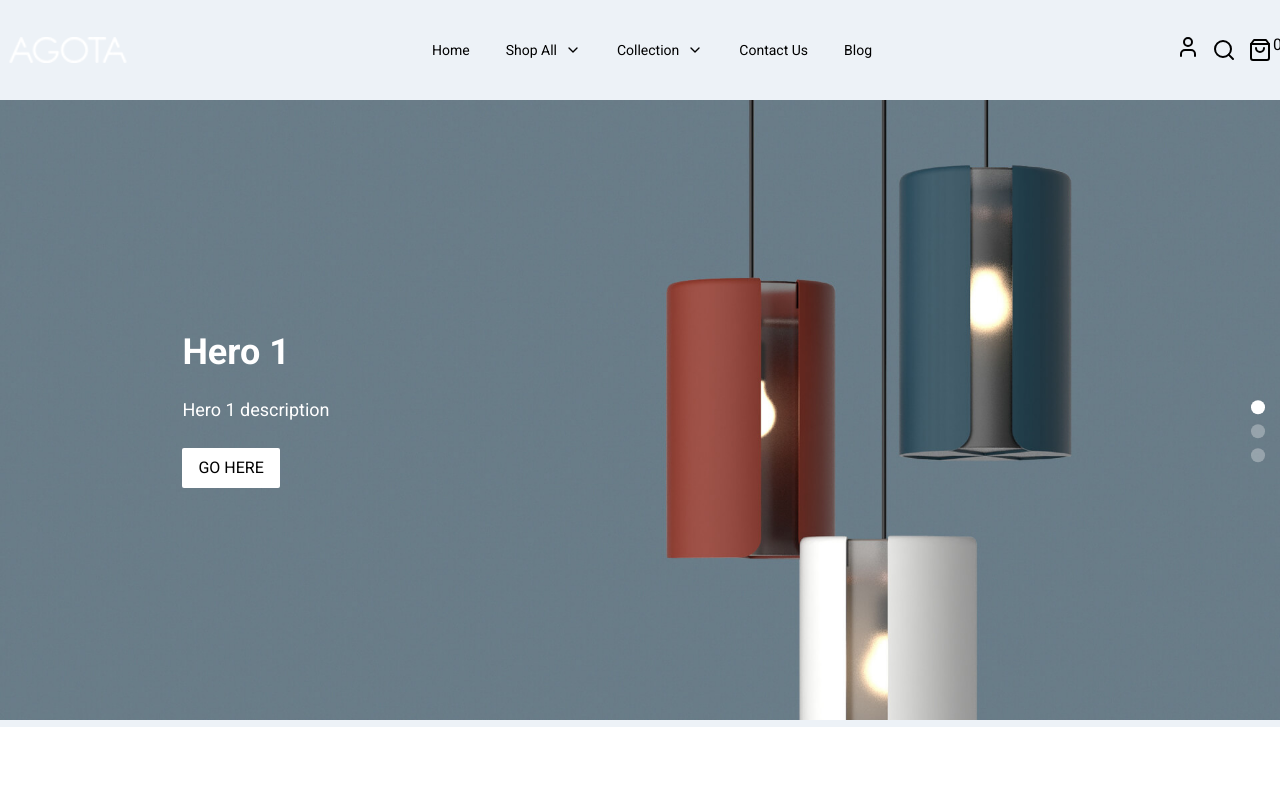
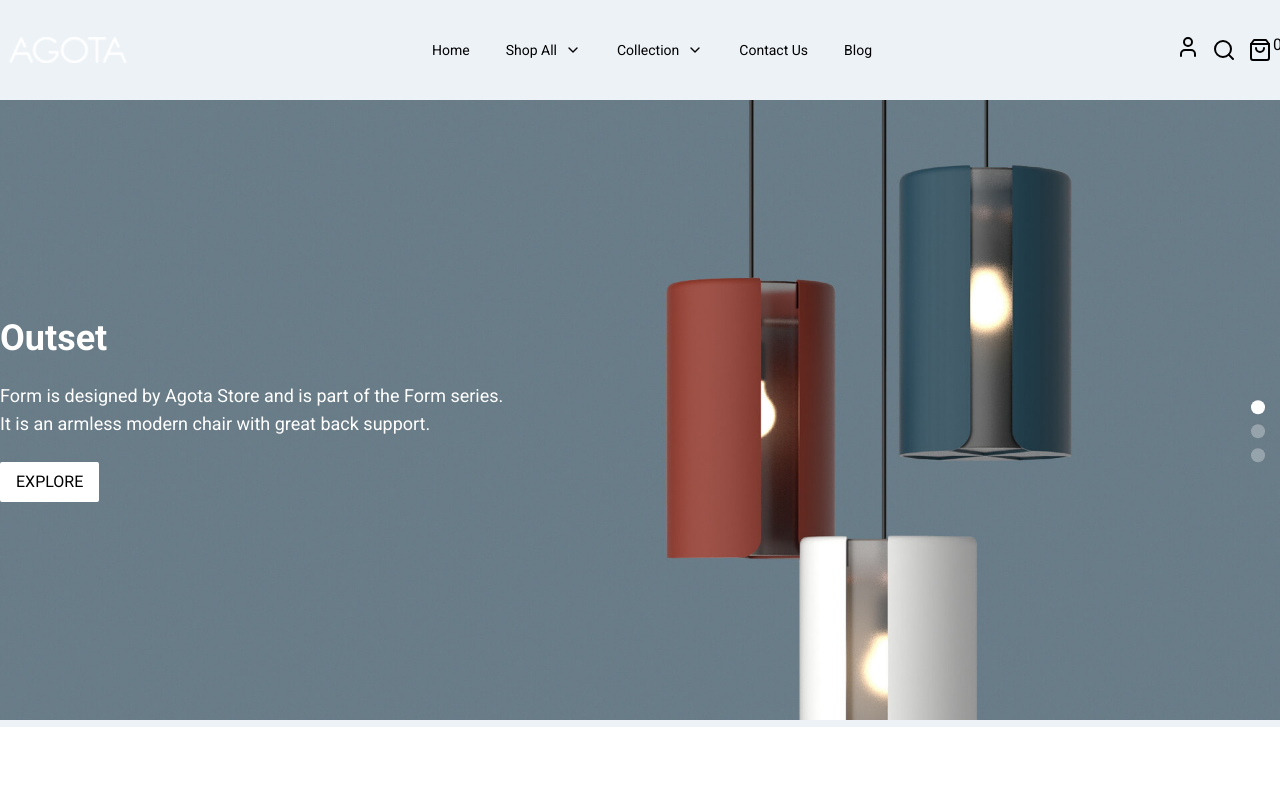
Before and after one commit to mrtuvn/shop-furniture, a React (Vite) app: page / in a window 1280 px wide. Shown: the top 800 px of the page. Built offline with nearby package versions, Linux system fonts and the light colour scheme.

Commit message:
fix: some styles, jsx svg

```diff
--- a/src/components/layout/humburger-icon.tsx
+++ b/src/components/layout/humburger-icon.tsx
@@ -11,20 +11,20 @@ const HamburgerMenu = () => {
         <path
           d="M4 18L20 18"
           stroke="#fff"
-          stroke-width="2"
-          stroke-linecap="round"
+          strokeWidth="2"
+          strokeLinecap="round"
         />
         <path
           d="M4 12L20 12"
           stroke="#fff"
-          stroke-width="2"
-          stroke-linecap="round"
+          strokeWidth="2"
+          strokeLinecap="round"
         />
         <path
           d="M4 6L20 6"
           stroke="#fff"
-          stroke-width="2"
-          stroke-linecap="round"
+          strokeWidth="2"
+          strokeLinecap="round"
         />
       </svg>
     </>
--- a/src/components/slider/HeroSlider.tsx
+++ b/src/components/slider/HeroSlider.tsx
@@ -6,30 +6,35 @@ type HeroSliderType = {
   image: string;
   title?: string;
   description?: string;
-  link?: string;
+  buttonLink?: string;
+  buttonText?: string;
 };
 
 const data: HeroSliderType[] = [
   {
     id: 1,
     image: "/images/slider/slider1.jpg",
-    title: "Hero 1",
-    description: "Hero 1 description",
-    link: "/hero-1",
+    title: "Outset",
+    description:
+      "Form is designed by Agota Store and is part of the Form series. It is an  armless modern chair with great back support.",
+    buttonLink: "/hero-1",
+    buttonText: "Explore",
   },
   {
     id: 2,
     image: "/images/slider/slider2.jpg",
-    title: "Hero 2",
-    description: "Hero 2 description",
-    link: "/hero-2",
+    title: "Styles",
+    description:
+      "Form is designed by Agota Store and is part of the Form series. It is an armless modern chair with great back support.",
+    buttonLink: "/hero-2",
   },
   {
     id: 3,
     image: "/images/slider/slider3.jpg",
-    title: "Hero 3",
-    description: "Hero 3 description",
-    link: "/hero-3",
+    title: "Office",
+    description:
+      "Form is designed by Agota Store and is part of the Form series. It is an  armless modern chair with great back support.",
+    buttonLink: "/hero-3",
   },
 ];
 
@@ -96,10 +101,10 @@ const HeroSlider = () => {
                     {item.description}
                   </p>
                   <a
-                    className="py-2 w-fit inline-block px-4 bg-white text-black animate-slowSlideShowText duration-1000  rounded-xs"
-                    href={item.link}
+                    className="py-2 w-fit inline-block px-4 bg-white uppercase text-black animate-slowSlideShowText duration-1000  rounded-xs"
+                    href={item?.buttonLink ?? "#"}
                   >
-                    GO HERE
+                    {item.buttonText ? item.buttonText : "EXPLORE"}
                   </a>
                 </div>
               </div>
--- a/src/store.ts
+++ b/src/store.ts
@@ -1,6 +1,7 @@
 import { configureStore } from "@reduxjs/toolkit";
 
 import appReducer from "@/redux/app.slice";
+import { useDispatch, useSelector } from "react-redux";
 
 export const store = configureStore({
   reducer: {
@@ -12,3 +13,6 @@ export const store = configureStore({
 export type RootState = ReturnType<typeof store.getState>;
 // Inferred type: {posts: PostsState, comments: CommentsState, users: UsersState}
 export type AppDispatch = typeof store.dispatch;
+
+export const useAppDispatch = () => useDispatch<AppDispatch>();
+export const useAppSelector = () => useSelector<RootState>((state) => state);
--- a/src/styles/index.css
+++ b/src/styles/index.css
@@ -54,7 +54,7 @@ body {
     text-align: left;
   }
 
-  .active-cursor,
+  /* .active-cursor,
   .active-cursor *,
   html body a,
   html body a *,
@@ -122,7 +122,7 @@ body {
   ::-webkit-scrollbar-thumb {
     background-color: #000000;
     border-radius: 0.5rem;
-  }
+  } */
 
   body {
     margin: 0;
--- /dev/null
+++ b/src/utils/http.ts
@@ -0,0 +1,15 @@
+import axios, { AxiosInstance } from "axios";
+
+class Http {
+  instance: AxiosInstance;
+  constructor() {
+    this.instance = axios.create({
+      baseURL: "http://localhost:3000/",
+      timeout: 10000,
+    });
+  }
+}
+
+const http = new Http().instance;
+
+export default http;
--- a/tsconfig.app.json
+++ b/tsconfig.app.json
@@ -28,6 +28,7 @@
       "@/*": ["src/*"],
       "@components/*": ["src/components/*"],
       "@assets/*": ["src/assets/*"],
+      "@pages/*": ["src/pages/*"],
       "@styles/*": ["src/styles/*"],
       "@utils/*": ["src/utils/*"],
       "@services/*": ["src/services/*"],
--- a/tsconfig.json
+++ b/tsconfig.json
@@ -10,6 +10,7 @@
       "@/*": ["src/*"],
       "@components/*": ["src/components/*"],
       "@assets/*": ["src/assets/*"],
+      "@pages/*": ["src/pages/*"],
       "@styles/*": ["src/styles/*"],
       "@utils/*": ["src/utils/*"],
       "@services/*": ["src/services/*"],
```
Also changed, not shown: package.json (+4 -3 lines), 1 other file (tests, documents, lock files or other folders).
